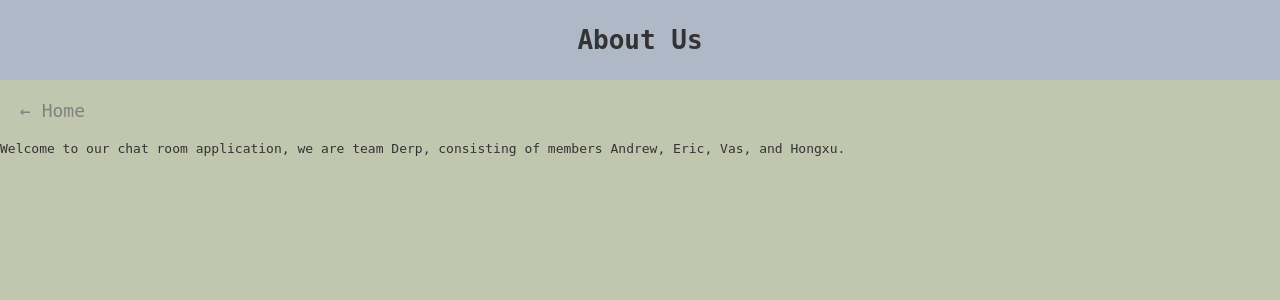
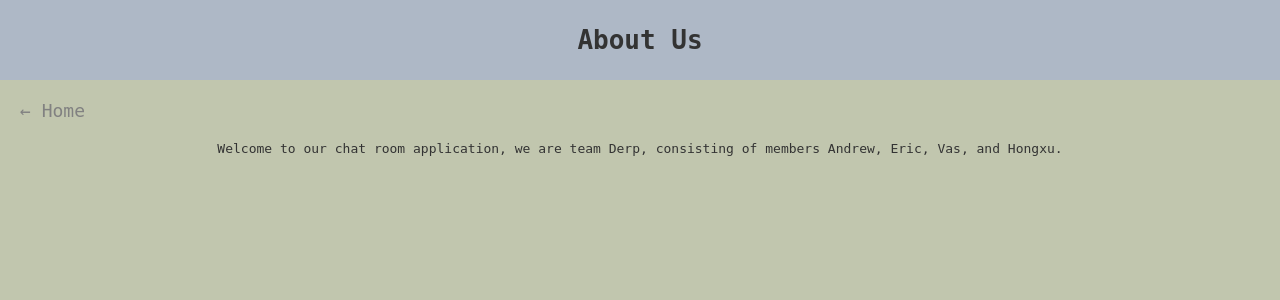
Before and after one commit to coolioman321/cse312_derp, a Python web app: template templates/about.html in a window 1280 px wide. Shown: the top 300 px of the page. Run offline with Jinja, Linux system fonts and the light colour scheme; the template is opened without the code that fills it, so the values that code supplies are empty.

Commit message:
Center about text

```diff
--- a/templates/about.html
+++ b/templates/about.html
@@ -8,6 +8,5 @@
 <body>
 <h1>About Us</h1>
 <a href="/" class="home-link">← Home</a>
-<p>Welcome to our chat room application, we are team Derp, consisting of members Andrew, Eric, Vas, and Hongxu.</p>
-</body>
+<p style="text-align: center;">Welcome to our chat room application, we are team Derp, consisting of members Andrew, Eric, Vas, and Hongxu.</p>
 </html>
```
